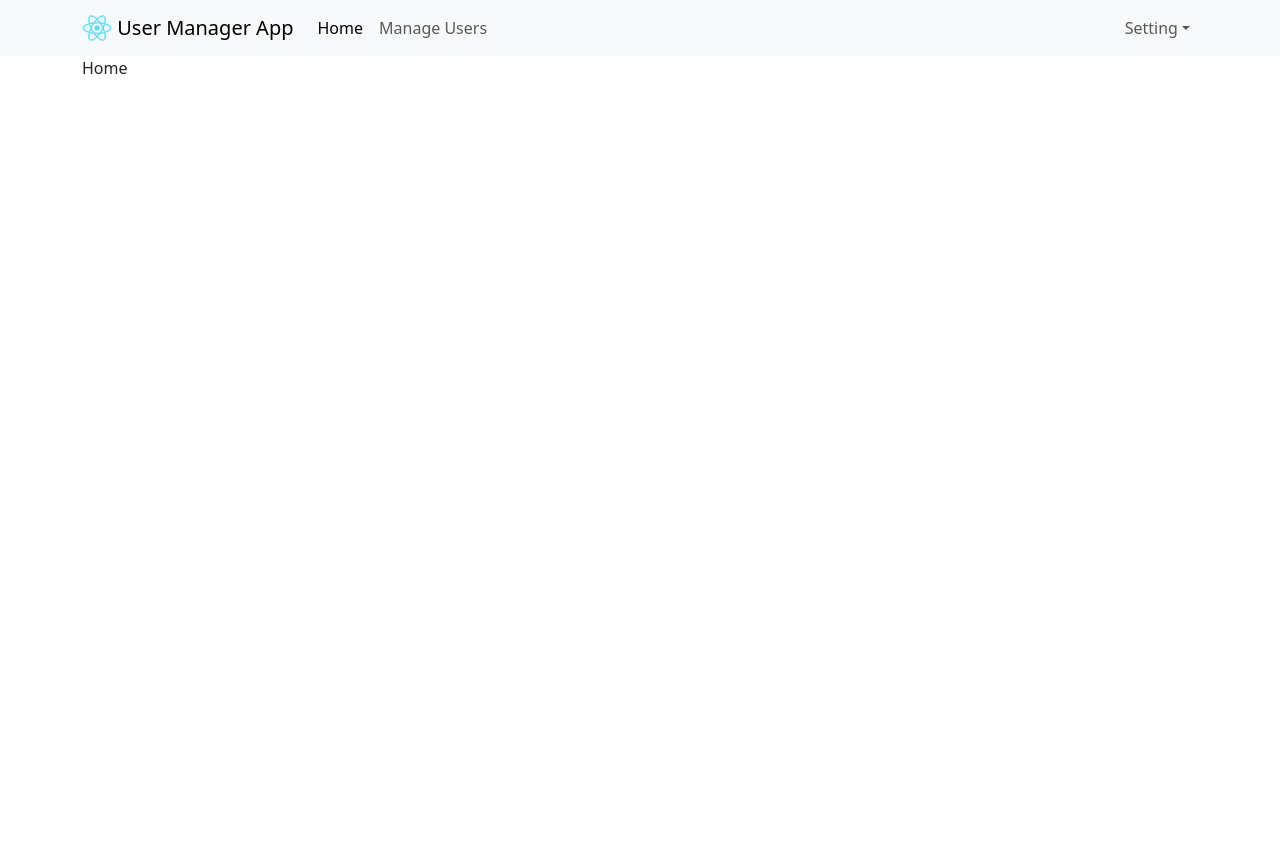
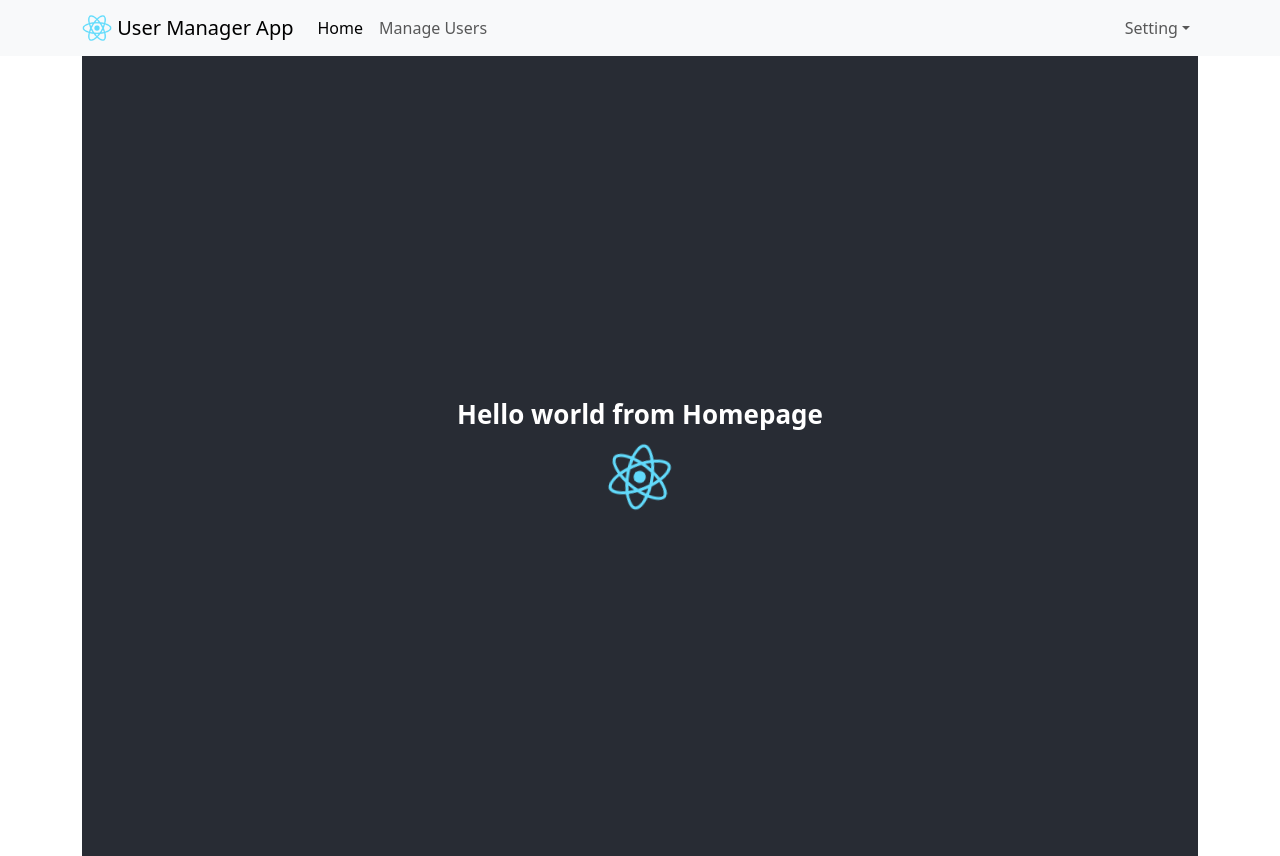
Before and after one commit to vny93/User_Management, a React (Create React App) app: page / in a window 1280 px wide. Before the commit the page ends 800 px from the top, so only its background shows below. Built offline with nearby package versions, Linux system fonts and the light colour scheme.

Commit message:
handle home interface

```diff
--- a/src/components/Home.js
+++ b/src/components/Home.js
@@ -1,8 +1,15 @@
 import React from 'react'
+import logo from "../assets/images/logo.svg";
+import "./Home.scss";
 
 const Home = () => {
   return (
-    <div>Home</div>
+    <div className="home-body">
+        <div className="text">Hello world from Homepage</div>
+        <div>
+        <img src={logo} className="App-logo" alt="logo" />
+        </div>
+    </div>
   )
 }
 
--- /dev/null
+++ b/src/components/Home.scss
@@ -0,0 +1,37 @@
+.App {
+  text-align: center;
+}
+
+.App-logo {
+  height: 10vmin;
+  pointer-events: none;
+}
+
+@media (prefers-reduced-motion: no-preference) {
+  .App-logo {
+    animation: App-logo-spin infinite 20s linear;
+  }
+}
+
+.home-body {
+  background-color: #282c34;
+  min-height: 100vh;
+  min-width: 100vh;
+  display: flex;
+  flex-direction: column;
+  align-items: center;
+  justify-content: center;
+  .text {
+    color: white;
+    font-size: calc(10px + 2vmin);
+  }
+}
+
+@keyframes App-logo-spin {
+  from {
+    transform: rotate(0deg);
+  }
+  to {
+    transform: rotate(360deg);
+  }
+}
```
Also changed, not shown: src/assets/images/logo.svg (added), src/logo.svg (added).
